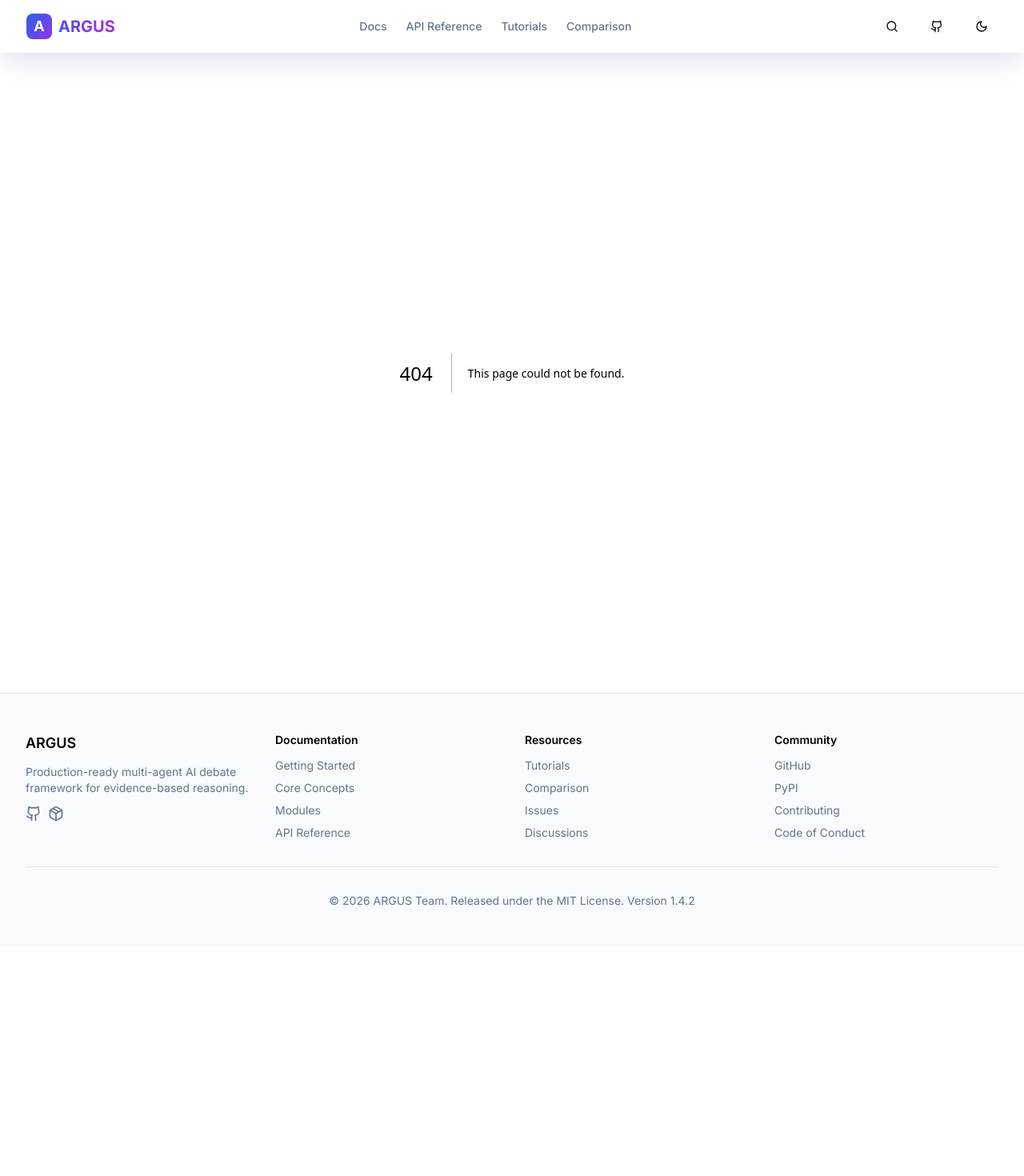
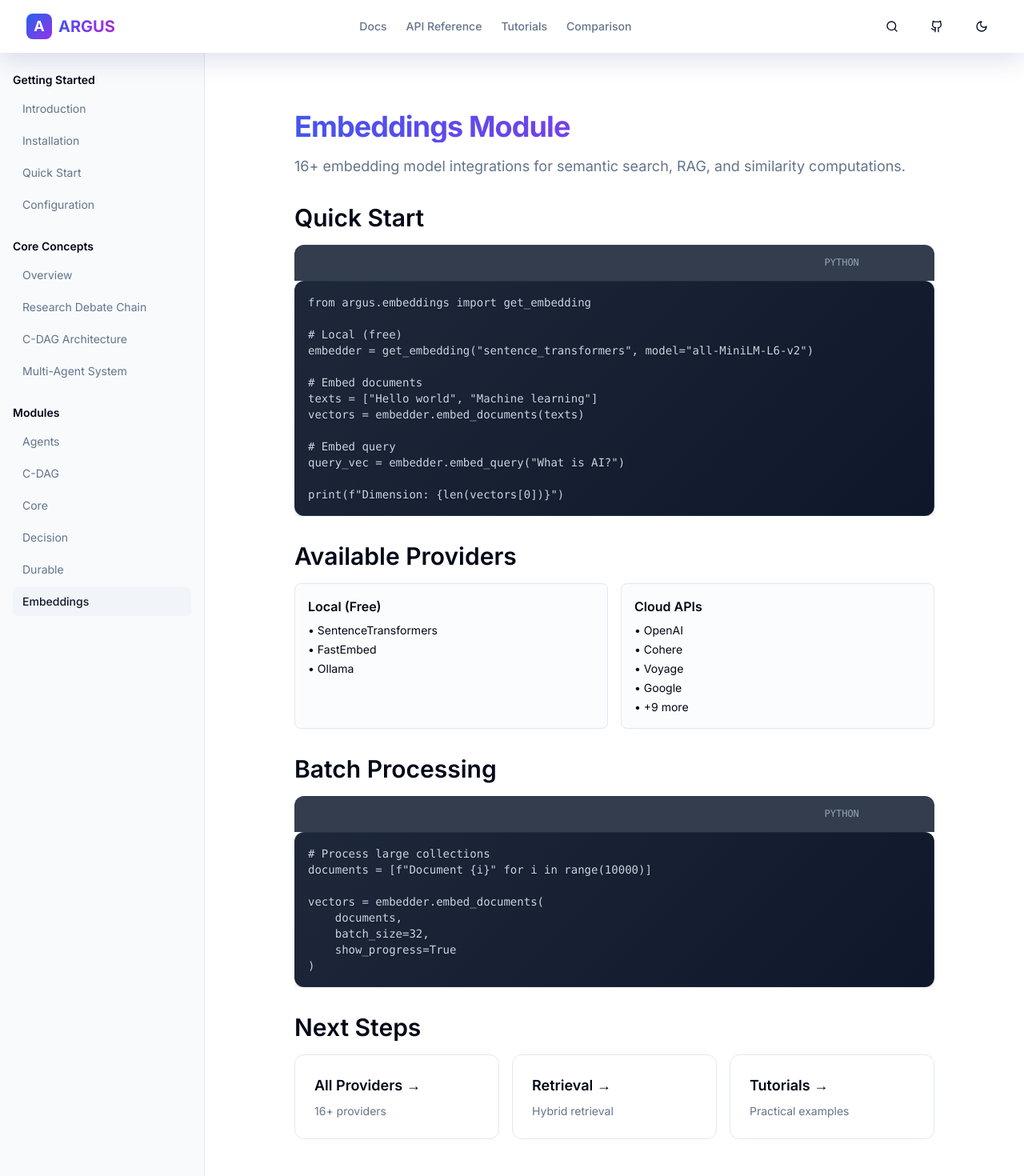
Before and after one commit to Ronit26Mehta/argus-ai-debate, a Next.js app in the folder docs-website/: page /docs/modules/embeddings in a window 1280 px wide. Before the commit this address had no page. Shown: the top 1470 px of the page at 80% size. Before the commit the page ends 1184 px from the top, so only its background shows below. Built offline with nearby package versions, Linux system fonts and the light colour scheme.

Commit message:
page.tsx: Update docs-website/src/app/docs/modules/embeddings/page.tsx

```diff
--- /dev/null
+++ b/docs-website/src/app/docs/modules/embeddings/page.tsx
@@ -0,0 +1,105 @@
+import { Metadata } from 'next'
+import { CodeBlock } from '@/components/CodeBlock'
+
+export const metadata: Metadata = {
+    title: 'Embeddings Module | ARGUS Documentation',
+    description: '16+ embedding model integrations for semantic search and RAG',
+}
+
+export default function EmbeddingsModulePage() {
+    return (
+        <div className="max-w-4xl mx-auto py-8 px-4">
+            <div className="space-y-8">
+                <div>
+                    <h1 className="text-4xl font-bold tracking-tight gradient-text mb-4">
+                        Embeddings Module
+                    </h1>
+                    <p className="text-lg text-muted-foreground">
+                        16+ embedding model integrations for semantic search, RAG, and similarity computations.
+                    </p>
+                </div>
+
+                {/* Quick Start */}
+                <section className="space-y-4">
+                    <h2 className="text-3xl font-semibold">Quick Start</h2>
+                    <CodeBlock
+                        code={`from argus.embeddings import get_embedding
+
+# Local (free)
+embedder = get_embedding("sentence_transformers", model="all-MiniLM-L6-v2")
+
+# Embed documents
+texts = ["Hello world", "Machine learning"]
+vectors = embedder.embed_documents(texts)
+
+# Embed query
+query_vec = embedder.embed_query("What is AI?")
+
+print(f"Dimension: {len(vectors[0])}")`}
+                        language="python"
+                    />
+                </section>
+
+                {/* Providers */}
+                <section className="space-y-4">
+                    <h2 className="text-3xl font-semibold">Available Providers</h2>
+                    <div className="grid gap-4 md:grid-cols-2">
+                        <div className="p-4 rounded-lg border bg-muted/30">
+                            <h4 className="font-semibold mb-2">Local (Free)</h4>
+                            <ul className="text-sm space-y-1">
+                                <li>• SentenceTransformers</li>
+                                <li>• FastEmbed</li>
+                                <li>• Ollama</li>
+                            </ul>
+                        </div>
+                        <div className="p-4 rounded-lg border bg-muted/30">
+                            <h4 className="font-semibold mb-2">Cloud APIs</h4>
+                            <ul className="text-sm space-y-1">
+                                <li>• OpenAI</li>
+                                <li>• Cohere</li>
+                                <li>• Voyage</li>
+                                <li>• Google</li>
+                                <li>• +9 more</li>
+                            </ul>
+                        </div>
+                    </div>
+                </section>
+
+                {/* Batch Processing */}
+                <section className="space-y-4">
+                    <h2 className="text-3xl font-semibold">Batch Processing</h2>
+                    <CodeBlock
+                        code={`# Process large collections
+documents = [f"Document {i}" for i in range(10000)]
+
+vectors = embedder.embed_documents(
+    documents,
+    batch_size=32,
+    show_progress=True
+)`}
+                        language="python"
+                    />
+                </section>
+
+                {/* Next Steps */}
+                <section className="space-y-4">
+                    <h2 className="text-3xl font-semibold">Next Steps</h2>
+                    <div className="grid gap-4 md:grid-cols-3">
+                        <a href="/docs/embedding-providers" className="block p-6 rounded-xl border bg-card hover:shadow-lg transition-all card-hover">
+                            <h3 className="text-lg font-semibold mb-2">All Providers →</h3>
+                            <p className="text-sm text-muted-foreground">16+ providers</p>
+                        </a>
+                        <a href="/docs/modules/retrieval" className="block p-6 rounded-xl border bg-card hover:shadow-lg transition-all card-hover">
+                            <h3 className="text-lg font-semibold mb-2">Retrieval →</h3>
+                            <p className="text-sm text-muted-foreground">Hybrid retrieval</p>
+                        </a>
+                        <a href="/tutorials" className="block p-6 rounded-xl border bg-card hover:shadow-lg transition-all card-hover">
+                            <h3 className="text-lg font-semibold mb-2">Tutorials →</h3>
+                            <p className="text-sm text-muted-foreground">Practical examples</p>
+                        </a>
+                    </div>
+                </section>
+            </div>
+        </div>
+    )
+}
```
